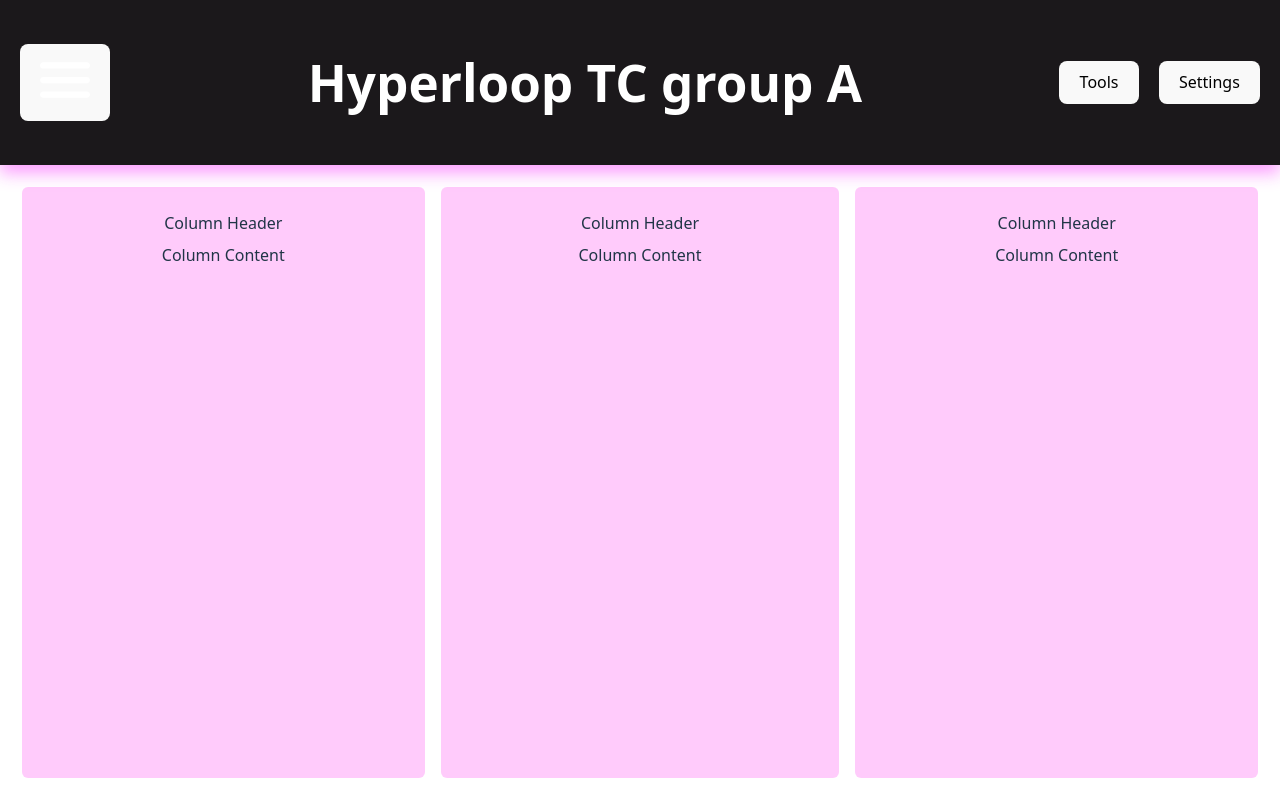
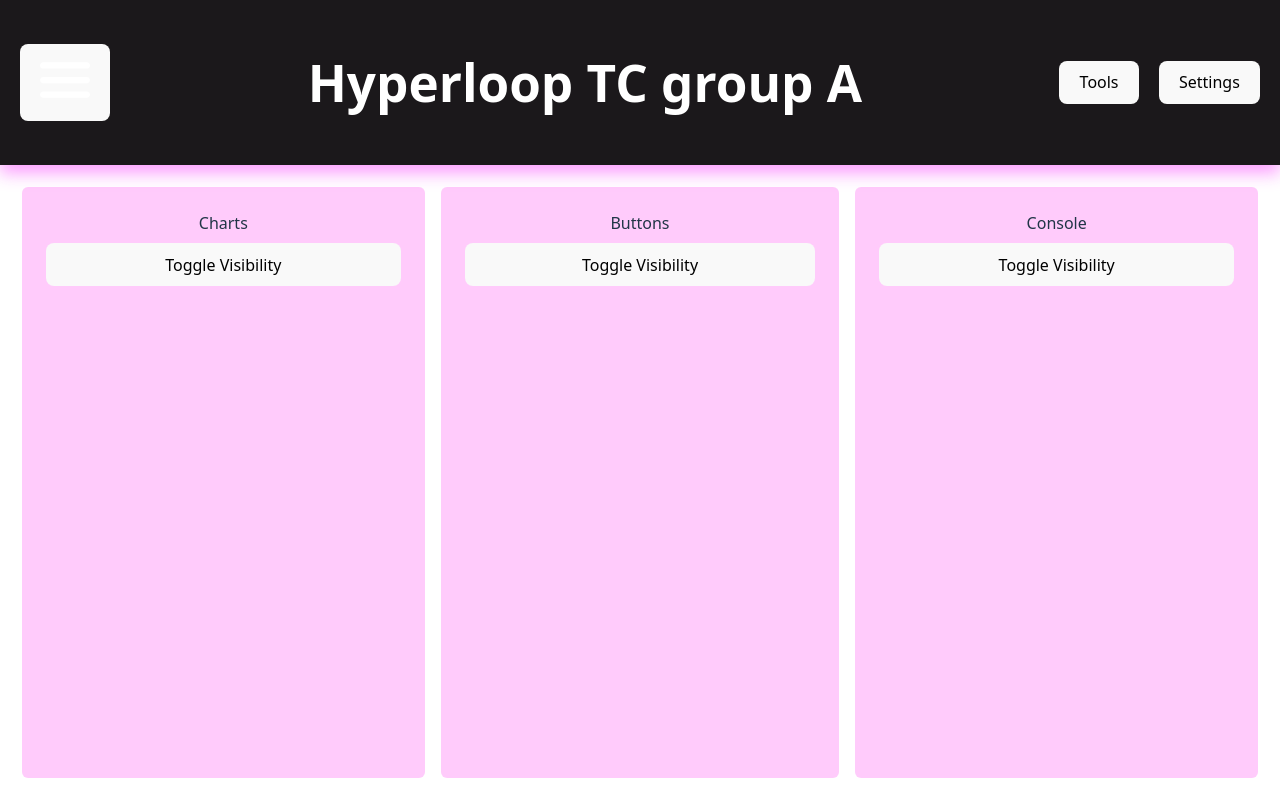
Before and after one commit to FoniksFox/Hyperloop_TC_ProyectoA, a React (Vite) app in the folder Software/AppWeb/frontend/: page /dev in a window 1280 px wide. Built offline with nearby package versions, Linux system fonts and the light colour scheme; no server answers.

Commit message:
Feat(frontend)!: Centralize columns into just a single column component with different children, and implement toggle visibility

```diff
--- a/Software/AppWeb/frontend/src/components/ButtonColumn/ButtonColumn.jsx
+++ /dev/null
@@ -1,12 +0,0 @@
-import './ButtonColumn.css';
-
-import '../Column/Column.jsx';
-import Column from '../Column/Column.jsx';
-
-function ButtonColumn() {
-    return (
-        <Column className="button-column"></Column>
-    )
-}
-
-export default ButtonColumn;
--- a/Software/AppWeb/frontend/src/components/ChartColumn/ChartColumn.jsx
+++ /dev/null
@@ -1,12 +0,0 @@
-import './ChartColumn.css';
-
-import '../Column/Column.jsx';
-import Column from '../Column/Column.jsx';
-
-function ChartColumn() {
-    return (
-        <Column className="chart-column"></Column>
-    )
-}
-
-export default ChartColumn;
--- a/Software/AppWeb/frontend/src/components/Column/Column.jsx
+++ b/Software/AppWeb/frontend/src/components/Column/Column.jsx
@@ -1,10 +1,13 @@
 import './Column.css';
 
-function Column() {
+function Column({ onToggleVisibility, id, className, header, children }) {
+    if (!className) className = id;
+    if (!header) header = id.charAt(0).toUpperCase() + id.slice(1);
     return (
-        <div className="column">
-            <div className="column-header">Column Header</div>
-            <div className="column-content">Column Content</div>
+        <div className={`column ${className}`}>
+            <div className="column-header">{header}</div>
+            <button className="toggle-button" onClick={() => onToggleVisibility(id)}>Toggle Visibility</button>
+            <div className="column-content">{children}</div>
         </div>
     );
 }
--- a/Software/AppWeb/frontend/src/components/ColumnsContainer/ColumnsContainer.jsx
+++ b/Software/AppWeb/frontend/src/components/ColumnsContainer/ColumnsContainer.jsx
@@ -1,16 +1,14 @@
 import './ColumnsContainer.css';
 import { useState } from 'react';
 
-import ChartColumn from '../ChartColumn/ChartColumn.jsx';
-import ButtonColumn from '../ButtonColumn/ButtonColumn.jsx';
-import ConsoleColumn from '../ConsoleColumn/ConsoleColumn.jsx';
+import Column from '../Column/Column.jsx';
 
 // Handle resizing, closing and opening of the columns (when minimized, they appear at the bottom of the screen as a bar)
 function ColumnsContainer() {
     const [columns, setColumns] = useState([
-        { id: 'charts', component: ChartColumn, visible: true, width: 33 },
-        { id: 'buttons', component: ButtonColumn, visible: true, width: 34 },
-        { id: 'console', component: ConsoleColumn, visible: true, width: 33 }
+        { id: 'charts', visible: true, width: 33 },
+        { id: 'buttons', visible: true, width: 34 },
+        { id: 'console', visible: true, width: 33 }
     ]);
 
     const startResize = (event, direction) => {
@@ -87,14 +85,14 @@ function ColumnsContainer() {
     return (
         <div className="columns-container">
             {columns.filter(column => column.visible).map((column, index) => {
-                const ColumnComponent = column.component;
                 return (
                     <div key={column.id} className={`column-${column.visible ? 'visible' : 'hidden'}`} style={{ width: `${column.width}%` }}>
                         {index === 0 ? null : (
                             <div className="resize-handle" onMouseDown={startResizeLeft} data-index={index}/>
                         )}
-                        <ColumnComponent />
-                        {index === columns.length - 1 ? null : (
+                        <Column id={column.id} onToggleVisibility={toggleColumnVisibility}>
+                        </Column>
+                        {index === columns.filter(column => column.visible).length - 1 ? null : (
                             <div className="resize-handle" onMouseDown={startResizeRight} data-index={index}/>
                         )}
                     </div>
--- a/Software/AppWeb/frontend/src/components/ConsoleColumn/ConsoleColumn.jsx
+++ /dev/null
@@ -1,12 +0,0 @@
-import './ConsoleColumn.css';
-
-import '../Column/Column.jsx';
-import Column from '../Column/Column.jsx';
-
-function ConsoleColumn() {
-    return (
-        <Column className="console-column"></Column>
-    )
-}
-
-export default ConsoleColumn;
```
Also changed, not shown: Software/AppWeb/frontend/src/components/ButtonColumn/Buttoncolumn.css (deleted), Software/AppWeb/frontend/src/components/ChartColumn/ChartColumn.css (deleted), Software/AppWeb/frontend/src/components/ConsoleColumn/ConsoleColumn.css (deleted).
